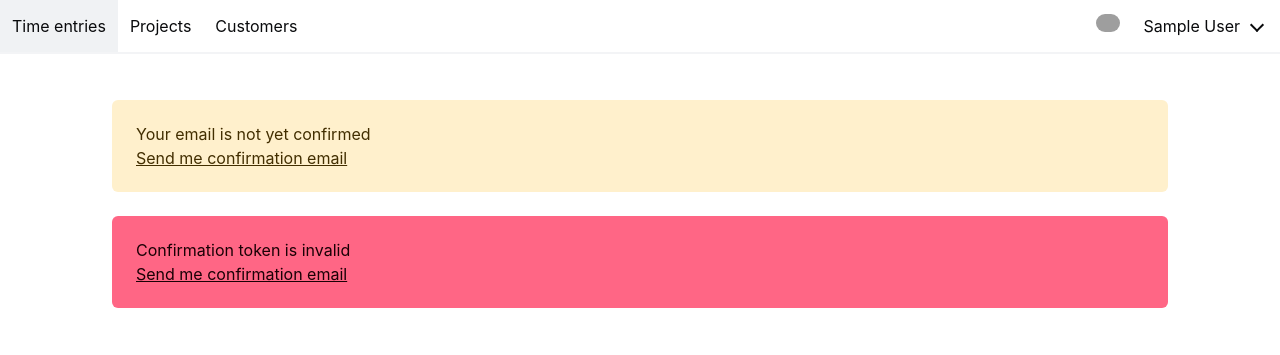
After one commit to mdnkv/trackedly, a Django app: page /users/confirm-email/ in a window 1280 px wide. The commit adds this page. Shown: the top 355 px of the page. Run offline with Django 5.2, Linux system fonts and the light colour scheme; the visitor is signed in with stand-in values (Sample User, id 1); some libraries are stand-ins or nearby versions; grey boxes are pictures that could not be loaded.

Commit message:
Added email confirmations

```diff
--- /dev/null
+++ b/static/js/users.js
@@ -0,0 +1,21 @@
+function sendEmailConfirmation() {
+    const csrfToken = getCsrfToken();
+
+    const config = {
+        method: 'POST',
+        mode: 'same-origin',
+        headers: {'X-CSRFToken': csrfToken}
+    }
+    const url = '/users/api/email-confirm/';
+
+    fetch(url, config)
+        .then(result => {
+            const message = gettext('Email confirmation was sent. Please check your inbox');
+            swal(message, {icon: 'success'});
+        })
+        .catch(err => {
+            console.log(err);
+            const errorMessage = gettext('Something went wrong! Please try again');
+            swal(errorMessage, {icon: 'error'});
+        });
+}
--- a/templates/core/components/scripts.html
+++ b/templates/core/components/scripts.html
@@ -6,3 +6,4 @@
 <script src="{% static 'js/customers.js' %}"></script>
 <script src="{% static 'js/projects.js' %}"></script>
 <script src="{% static 'js/entries.js' %}"></script>
+<script src="{% static 'js/users.js' %}"></script>
--- a/templates/index.html
+++ b/templates/index.html
@@ -17,7 +17,14 @@
 
     {% include 'core/components/navbar.html' %}
 
-    <main class="section container">{% block main %} {% endblock main %}</main>
+    <main class="section container">
+        {% if request.user.is_authenticated %}
+            {% if request.user.is_email_confirmed == False %}
+                {% include 'users/components/email_confirmation_banner.html' %}
+            {% endif %}
+        {% endif %}
+        {% block main %} {% endblock main %}
+    </main>
 
     {% if request.user.is_authenticated %}
     <form action="{% url 'users:logout_view' %}" id="app-logout-form" method="post">{% csrf_token %}</form>
--- a/users/models.py
+++ b/users/models.py
@@ -1,5 +1,4 @@
 from django.db import models
-
 from django.contrib.auth.models import (AbstractBaseUser, BaseUserManager, PermissionsMixin)
 
 from uuid import uuid4
@@ -34,9 +33,16 @@ class User(AbstractBaseUser, PermissionsMixin):
     updated_at = models.DateTimeField(auto_now=True)
     first_name = models.CharField(max_length=255)
     last_name = models.CharField(max_length=255)
+    is_email_confirmed = models.BooleanField(default=False)
 
     USERNAME_FIELD = 'email'
     objects = UserManager()
 
     def __str__(self):
         return f"{self.first_name} {self.last_name}"
+
+
+class EmailConfirmation(models.Model):
+    id = models.UUIDField(primary_key=True, default=uuid4, editable=False)
+    created_at = models.DateTimeField(auto_now_add=True)
+    user = models.ForeignKey(User, on_delete=models.CASCADE, related_name='email_confirmations')
--- /dev/null
+++ b/users/templates/users/components/email_confirmation_banner.html
@@ -0,0 +1,13 @@
+{% load i18n %}
+
+<div class="notification is-warning is-light">
+    <p>
+        {% translate 'Your email is not yet confirmed' %}
+    </p>
+
+    <p>
+        <a onclick="sendEmailConfirmation()">
+            {% translate 'Send me confirmation email' %}
+        </a>
+    </p>
+</div>
--- /dev/null
+++ b/users/templates/users/emails/confirmation_email.txt
@@ -0,0 +1,3 @@
+Please confirm your email address by going to the following link:
+
+http://localhost:8000/users/confirm-email?token_id={{token_id}}
--- /dev/null
+++ b/users/templates/users/views/email_confirmed_view.html
@@ -0,0 +1,23 @@
+{% extends 'index.html' %}
+{% load i18n %}
+
+{% block main %}
+    {% if is_confirmed %}
+    <div class="notification is-success">
+        <p>
+            {% translate 'Your email was confirmed successfully. Thank you!' %}
+        </p>
+    </div>
+    {% else %}
+    <div class="notification is-danger">
+        <p>
+            {% translate 'Confirmation token is invalid' %}
+        </p>
+        <p>
+            <a onclick="sendEmailConfirmation()">
+                {% translate 'Send me confirmation email' %}
+            </a>
+        </p>
+    </div>
+    {% endif %}
+{% endblock main %}
--- a/users/urls.py
+++ b/users/urls.py
@@ -3,7 +3,8 @@ from django.urls import path
 from django.contrib.auth.views import (LoginView, LogoutView,)
 from rest_framework.authtoken.views import obtain_auth_token
 
-from users.views import (SignupView, UserUpdateView, PasswordUpdateView, UserDetailView, UserDeleteView)
+from users.views import (SignupView, UserUpdateView, PasswordUpdateView, UserDetailView,
+                         UserDeleteView, confirm_email_view)
 from users import api
 
 app_name = 'users'
@@ -16,9 +17,11 @@ urlpatterns = [
     path('password/', PasswordUpdateView.as_view(), name='password_update_view'),
     path('me/', UserDetailView.as_view(), name='user_detail_view'),
     path('delete/', UserDeleteView.as_view(), name='user_delete_view'),
+    path('confirm-email/', confirm_email_view, name='confirm_email_view'),
     path('api/signup/', api.SignupAPIView.as_view(), name='signup_api_view'),
     path('api/profile/', api.UserRetrieveUpdateAPIView.as_view(), name='user_retrieve_update_api_view'),
     path('api/password/', api.PasswordUpdateAPIView.as_view(), name='password_update_api_view'),
     path('api/login/', obtain_auth_token, name='login_api_view'),
     path('api/logout/', api.LogoutAPIView.as_view(), name='logout_api_view'),
+    path('api/email-confirm/', api.SendEmailConfirmationAPIView.as_view(), name='send_email_confirmation_api_view'),
 ]
--- a/users/views.py
+++ b/users/views.py
@@ -1,6 +1,7 @@
+from django.shortcuts import render
 from django.urls import reverse_lazy
 
-from django.views.generic import (CreateView, UpdateView, DeleteView, FormView, DetailView)
+from django.views.generic import (CreateView, UpdateView, DeleteView, FormView, DetailView, TemplateView)
 from django.contrib.auth import (get_user_model, update_session_auth_hash)
 from django.contrib.auth.mixins import LoginRequiredMixin
 from django.contrib.auth.forms import SetPasswordForm
@@ -8,6 +9,7 @@ from django.contrib import messages
 from django.utils.translation import gettext as _
 
 from users.forms import (SignupForm, UserUpdateForm)
+from users.models import EmailConfirmation
 
 User = get_user_model()
 
@@ -65,3 +67,20 @@ class UserDetailView(LoginRequiredMixin, DetailView):
 
     def get_object(self, queryset=None):
         return self.request.user
+
+
+def confirm_email_view(request):
+    token_id = request.GET.get('token_id', None)
+    if token_id is None:
+        data = {'is_confirmed': False}
+        return render(request, template_name='users/views/email_confirmed_view.html', context=data)
+    try:
+        token = EmailConfirmation.objects.get(pk=token_id)
+        user = token.user
+        user.is_email_confirmed = True
+        user.save()
+        token.delete()
+        data = {'is_confirmed': True}
+    except EmailConfirmation.DoesNotExist:
+        data = {'is_confirmed': False}
+    return render(request, template_name='users/views/email_confirmed_view.html', context=data)
```
Also changed, not shown: users/api.py (+11 -0 lines), users/utils.py (added, +14 -0 lines), users/migrations/0003_user_is_email_confirmed_emailconfirmation.py (added).
